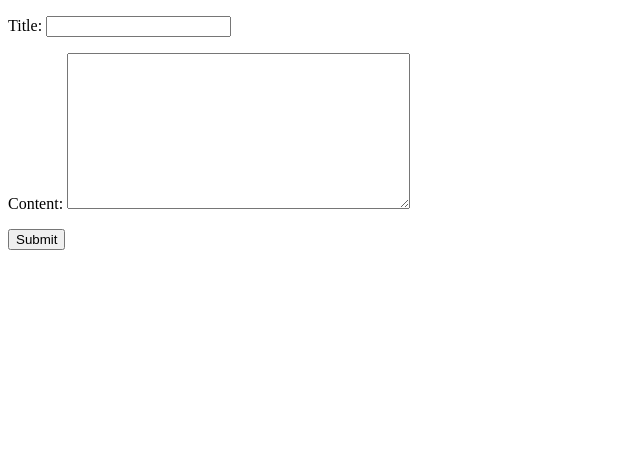
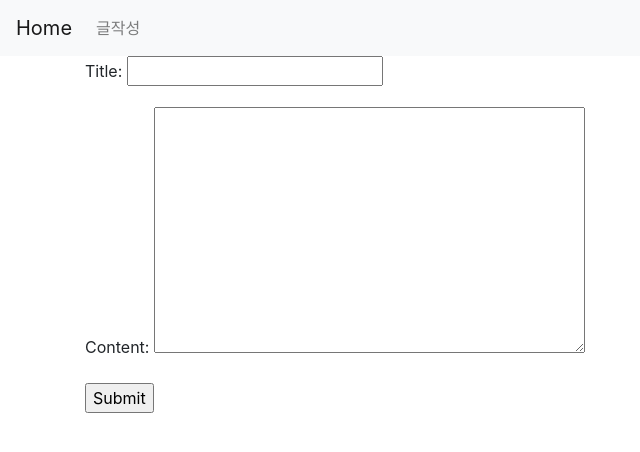
Before and after one commit to mcDeeplearning/ajax, a Django app: page /posts/create/ in a window 1280 px wide. Shown: the top 452 px of the page, without its empty margins (0-640 px from the left). Run offline with Django 3.2, Linux system fonts and the light colour scheme; some libraries are stand-ins or nearby versions.

Commit message:
bootstrap&fontawesome

```diff
--- a/ajax/urls.py
+++ b/ajax/urls.py
@@ -15,8 +15,9 @@ Including another URLconf
 """
 from django.contrib import admin
 from django.urls import path, include
-
+from posts.views import PostList
 urlpatterns = [
     path('admin/', admin.site.urls),
-    path('posts/', include('posts.urls'))
+    path('posts/', include('posts.urls')),
+    path('',PostList.as_view(),name='home')
 ]
--- a/templates/base.html
+++ b/templates/base.html
@@ -5,9 +5,28 @@
     <meta name="viewport" content="width=device-width, initial-scale=1.0">
     <meta http-equiv="X-UA-Compatible" content="ie=edge">
     <title>Document</title>
+    <link rel="stylesheet" href="https://stackpath.bootstrapcdn.com/bootstrap/4.1.3/css/bootstrap.min.css" integrity="sha384-MCw98/SFnGE8fJT3GXwEOngsV7Zt27NXFoaoApmYm81iuXoPkFOJwJ8ERdknLPMO" crossorigin="anonymous">
+    <link rel="stylesheet" href="https://use.fontawesome.com/releases/v5.5.0/css/all.css" integrity="sha384-B4dIYHKNBt8Bc12p+WXckhzcICo0wtJAoU8YZTY5qE0Id1GSseTk6S+L3BlXeVIU" crossorigin="anonymous">
 </head>
 <body>
+    <nav class="navbar navbar-expand-lg navbar-light bg-light">
+      <a class="navbar-brand" href="{%url 'home'%}">Home</a>
+      <button class="navbar-toggler" type="button" data-toggle="collapse" data-target="#navbarNavAltMarkup" aria-controls="navbarNavAltMarkup" aria-expanded="false" aria-label="Toggle navigation">
+        <span class="navbar-toggler-icon"></span>
+      </button>
+      <div class="collapse navbar-collapse" id="navbarNavAltMarkup">
+        <div class="navbar-nav">
+          <a class="nav-item nav-link" href="{%url 'posts:create'%}">글작성</a>
+
+        </div>
+      </div>
+    </nav>
+    <div class="container">
     {% block body %}
     {% endblock %}
+    </div>
+    <script src="https://code.jquery.com/jquery-3.3.1.slim.min.js" integrity="sha384-q8i/X+965DzO0rT7abK41JStQIAqVgRVzpbzo5smXKp4YfRvH+8abtTE1Pi6jizo" crossorigin="anonymous"></script>
+    <script src="https://cdnjs.cloudflare.com/ajax/libs/popper.js/1.14.3/umd/popper.min.js" integrity="sha384-ZMP7rVo3mIykV+2+9J3UJ46jBk0WLaUAdn689aCwoqbBJiSnjAK/l8WvCWPIPm49" crossorigin="anonymous"></script>
+    <script src="https://stackpath.bootstrapcdn.com/bootstrap/4.1.3/js/bootstrap.min.js" integrity="sha384-ChfqqxuZUCnJSK3+MXmPNIyE6ZbWh2IMqE241rYiqJxyMiZ6OW/JmZQ5stwEULTy" crossorigin="anonymous"></script>
 </body>
 </html>
```
